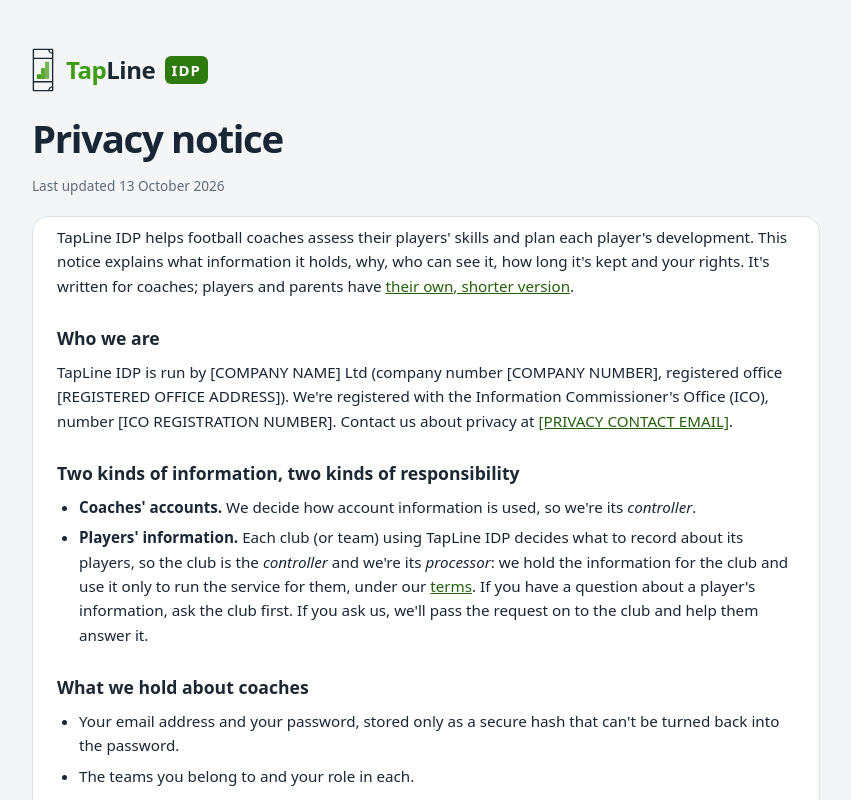
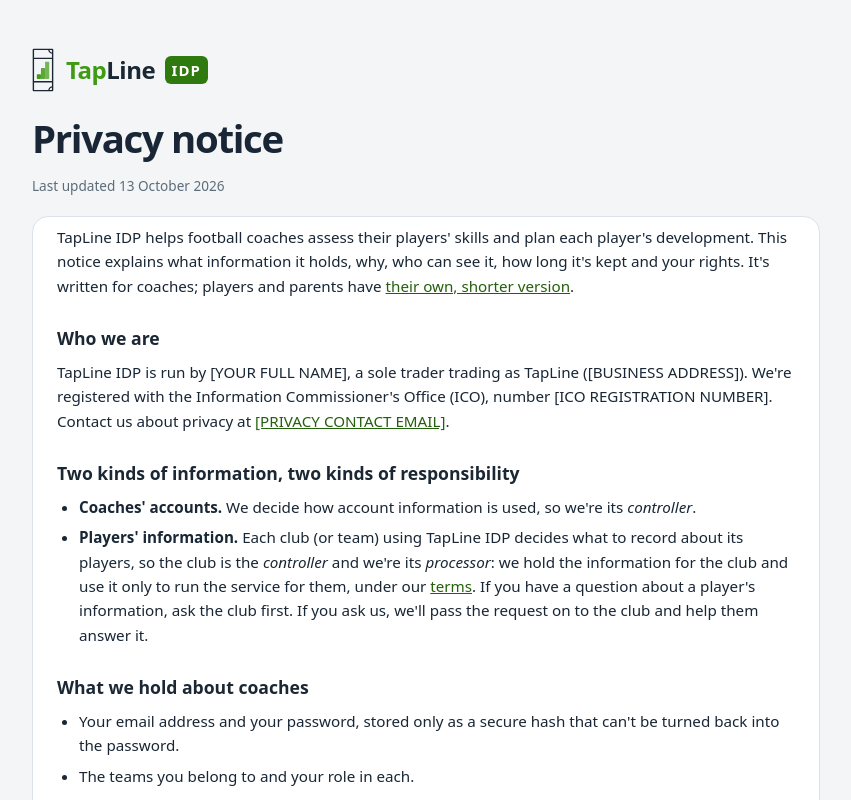
Before and after one commit to dmoggles/PlayerSkillAssessment, a React (Vite) app in the folder frontend/: page /privacy in a window 1280 px wide. Shown: the top 800 px of the page, without its empty margins (214-1065 px from the left). Built offline with nearby package versions, Linux system fonts and the light colour scheme; no server answers.

Commit message:
Name a sole trader, not a company, as the service's operator
Co-Authored-By: Claude Opus 5.5 <noreply@anthropic.com>
Claude-Session: https://claude.ai/code/session_017Rc6RJcdL4wJgx15QzoAy9

```diff
--- a/frontend/src/legal/LegalPage.jsx
+++ b/frontend/src/legal/LegalPage.jsx
@@ -25,7 +25,7 @@ export default function LegalPage({ page }) {
 }
 
 const Contact = () => <a href={`mailto:${OPERATOR.email}`}>{OPERATOR.email}</a>
-const Who = () => <>{OPERATOR.company} (company number {OPERATOR.companyNumber}, registered office {OPERATOR.address})</>
+const Who = () => <>{OPERATOR.name}, a sole trader trading as {OPERATOR.tradingName} ({OPERATOR.address})</>
 
 function Processors() {
   return <table className="legal-table">
@@ -119,7 +119,7 @@ function PlayersNotice() {
     <p>If your coach sends you a link to score yourself, it's just for you: it works once, for 7 days. Be honest; there are no wrong answers, and it helps your coach help you.</p>
 
     <h2>Who's in charge of it</h2>
-    <p>Your club is. {APP_NAME} (run by {OPERATOR.company}) looks after the information for your club and only uses it to run the app. If you have a question, ask your coach or your club, or ask a parent to ask for you.</p>
+    <p>Your club is. {APP_NAME} (run by {OPERATOR.tradingName}) looks after the information for your club and only uses it to run the app. If you have a question, ask your coach or your club, or ask a parent to ask for you.</p>
 
     <h2>Your rights</h2>
     <p>You can ask to see what's kept about you, to fix anything that's wrong, or to have it deleted. Ask your coach or club: they can download a copy or delete it. If you're under 13, a parent or carer can ask for you. You can also contact us at <Contact />.</p>
--- a/frontend/src/legal/operator.js
+++ b/frontend/src/legal/operator.js
@@ -1,9 +1,9 @@
-// Who runs the service, as the legal pages name it. Fill in every [bracketed] value before the 1.0 release;
+// Who runs the service, as the legal pages name it: a sole trader, so the controller is that person. Fill in every [bracketed] value before the 1.0 release;
 // tests/legal.test.mjs lists any that are left.
 export const OPERATOR = {
-  company: '[COMPANY NAME] Ltd',
-  companyNumber: '[COMPANY NUMBER]',
-  address: '[REGISTERED OFFICE ADDRESS]',
+  name: '[YOUR FULL NAME]',
+  tradingName: 'TapLine',
+  address: '[BUSINESS ADDRESS]',
   icoNumber: '[ICO REGISTRATION NUMBER]',
   email: '[PRIVACY CONTACT EMAIL]',
 }
```
